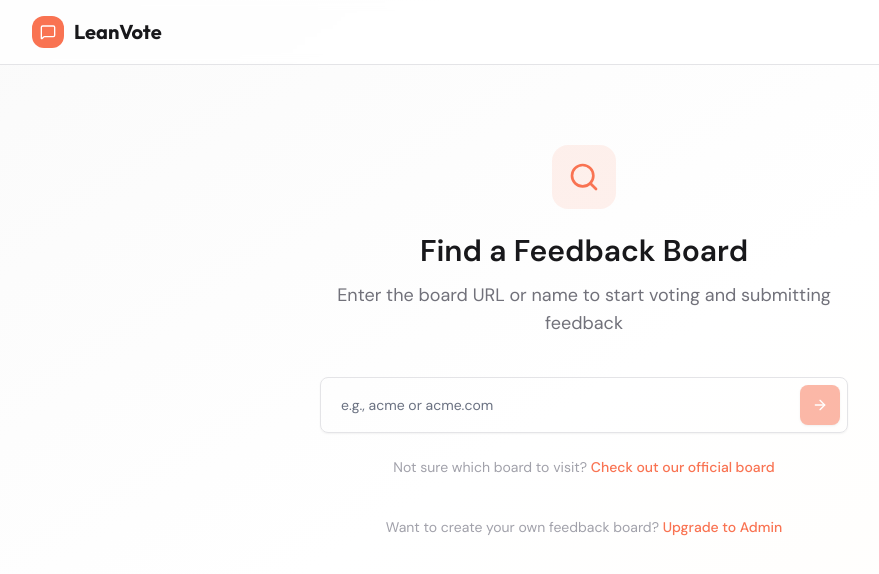
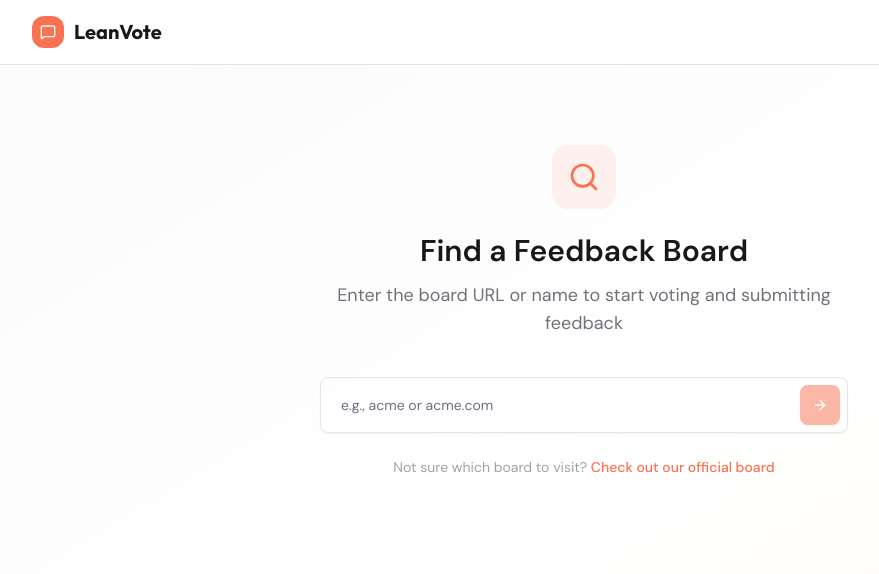
Before and after one commit to pablomatheis2-hub/Leanvote, a Next.js app: page /find-board in a window 1280 px wide. Shown: the top 574 px of the page, without its empty margins (56-935 px from the left). Built offline with nearby package versions, Linux system fonts and the light colour scheme; no server answers.

Commit message:
remove subtitle

```diff
--- a/src/app/find-board/page.tsx
+++ b/src/app/find-board/page.tsx
@@ -113,15 +113,6 @@
             Check out our official board
           </Link>
         </p>
-
-        <div className="mt-10 text-center">
-          <p className="text-sm text-zinc-400">
-            Want to create your own feedback board?{" "}
-            <Link href="/upgrade" className="text-[#f97352] font-medium hover:underline">
-              Upgrade to Admin
-            </Link>
-          </p>
-        </div>
       </main>
     </div>
   );
```
